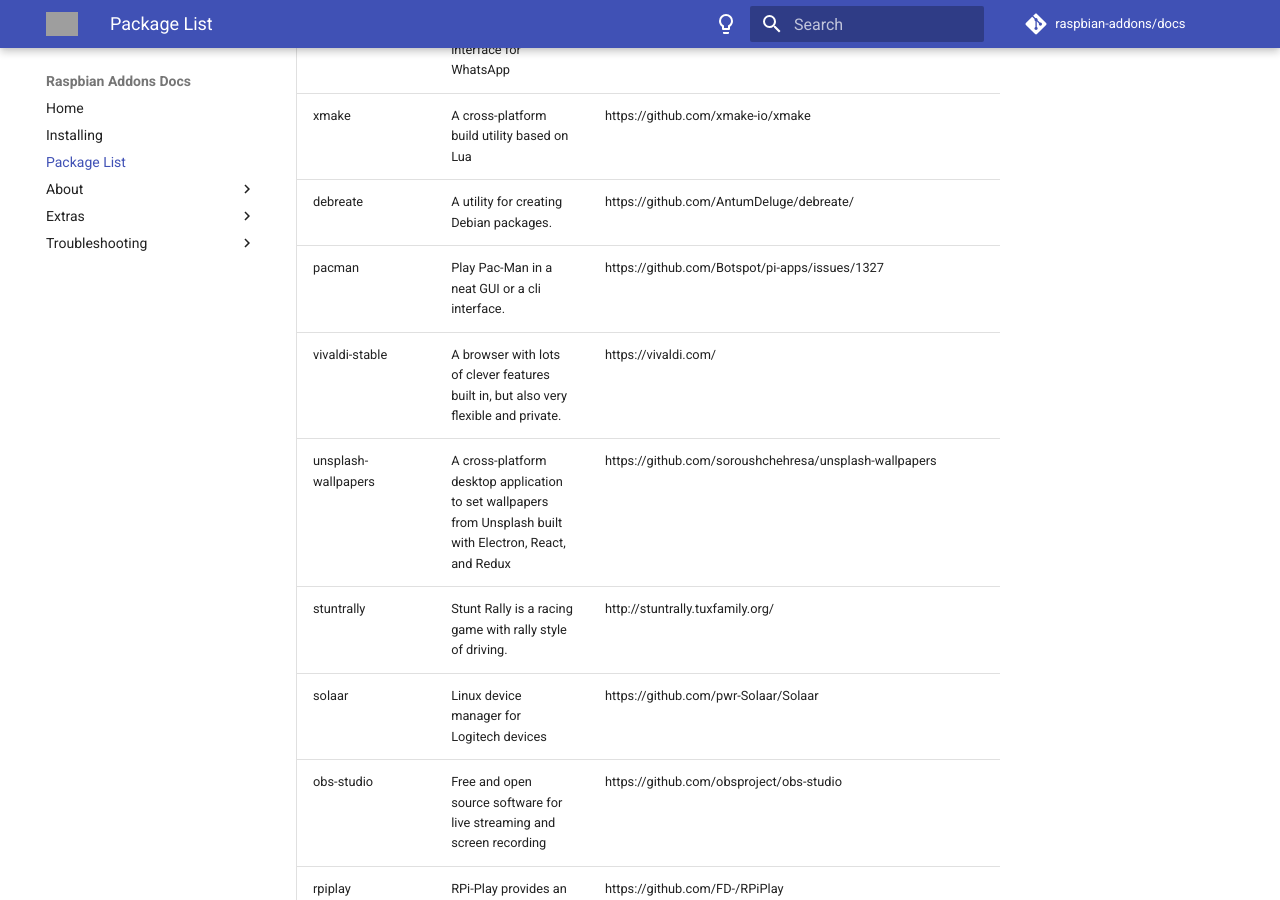
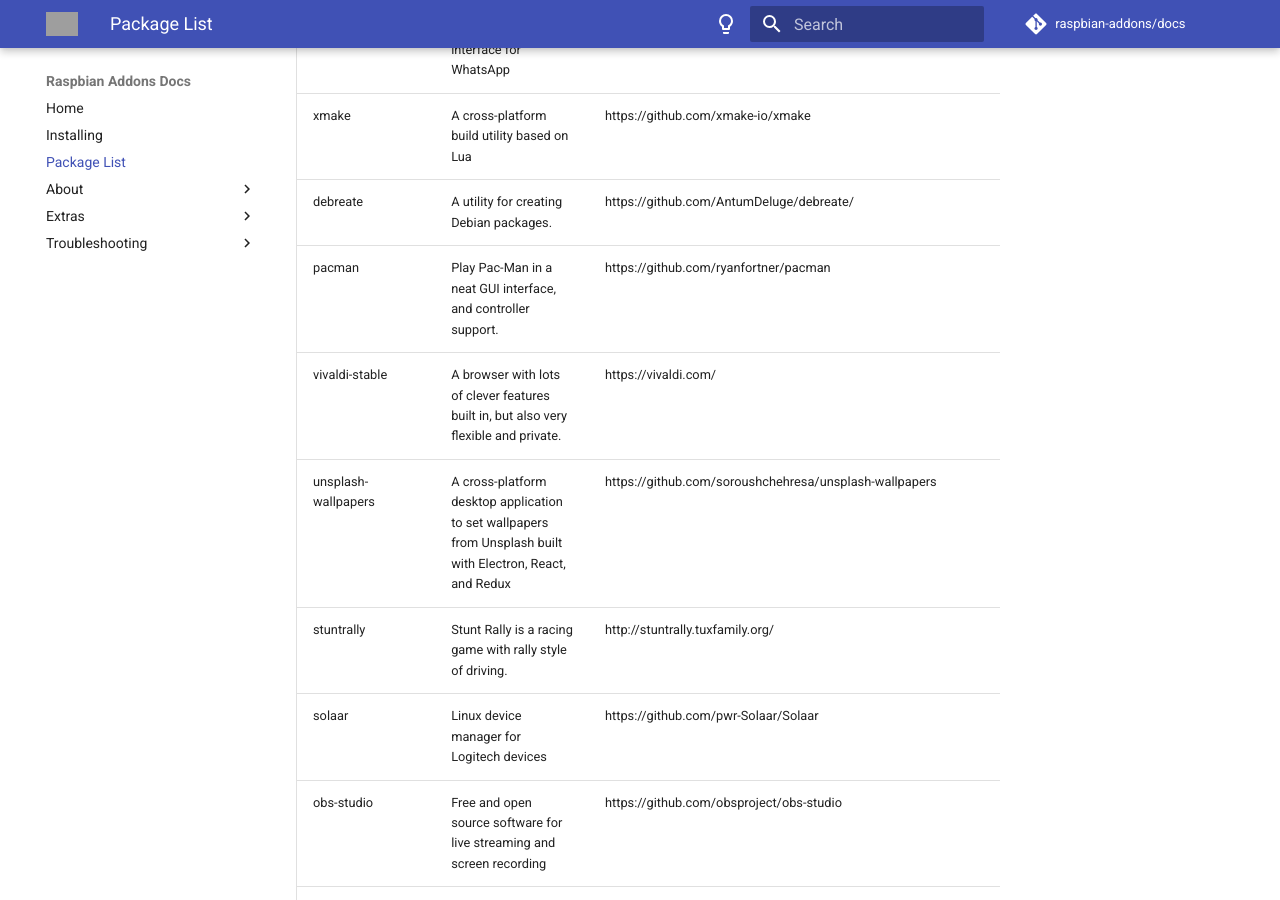
Before and after one commit to raspbian-addons/docs, an MkDocs documentation site: the page built from docs/package-list.md, in a window 1280 px wide and 900 px high, scrolled down 16537 px. Built offline with MkDocs 1.6.1 and Material for MkDocs 9.7.7, drawn with Linux system fonts in a browser that asks for light colours; comment, search, counter and statistics services are not loaded; grey boxes are pictures that could not be loaded.

Commit message:
updated pacman package

```diff
--- a/docs/package-list.md
+++ b/docs/package-list.md
@@ -204,7 +204,7 @@
 | whatscli | A command line interface for WhatsApp | https://github.com/normen/whatscli |
 | xmake | A cross-platform build utility based on Lua | https://github.com/xmake-io/xmake |
 | debreate | A utility for creating Debian packages. | https://github.com/AntumDeluge/debreate/ |
-| pacman | Play Pac-Man in a neat GUI or a cli interface. | https://github.com/Botspot/pi-apps/issues/1327 |
+| pacman | Play Pac-Man in a neat GUI interface, and controller support. | https://github.com/ryanfortner/pacman |
 | vivaldi-stable | A browser with lots of clever features built in, but also very flexible and private. | https://vivaldi.com/ |
 | unsplash-wallpapers | A cross-platform desktop application to set wallpapers from Unsplash built with Electron, React, and Redux | https://github.com/soroushchehresa/unsplash-wallpapers |
 | stuntrally | Stunt Rally is a racing game with rally style of driving. | http://stuntrally.tuxfamily.org/ |
```
